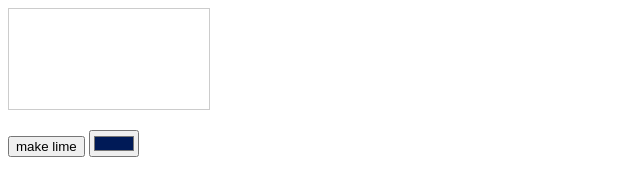
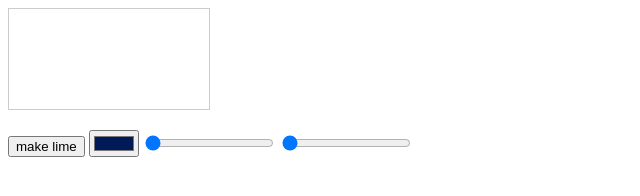
Before and after one commit to SyedBurhanAli/Inputs-and-Events, a plain HTML site: page index.html in a window 1280 px wide. Shown: the whole page, without its empty margins (0-640 px from the left). Drawn offline with Linux system fonts and the light colour scheme.

Commit message:
dosquarre() second square dependent on the first

```diff
--- a/JS/main.js
+++ b/JS/main.js
@@ -13,3 +13,35 @@ function docolor() {
   var color = colorinput.value;
   dd2.style.backgroundColor = color;
 }
+
+function dosquare() {
+  //Get the canvas element
+  var dd3 = document.getElementById("d1"); //d1 is reference to canvas element
+
+  //Get the slider element, then its value.
+  var sizeinput = document.getElementById("sldr"); //sldr is ID for slider element
+  var size = sizeinput.value; //value of the slider element and store it in the variable size.
+
+  //Canvas Cotext
+  var ctx = dd3.getContext("2d");
+  ctx.clearRect(10, 10, dd3.width, dd3.height); //Important to put it above the fillStle and fillRect, the code won't work otherwise.
+  ctx.fillStyle = "yellow";
+  ctx.fillRect(10, 10, size, size);
+}
+
+function dosquarre() {
+  //Get the slider element, then its value.
+  var sliderinput2 = document.getElementById("sldrr");
+  var len = sliderinput2.value;
+
+  //Get the canvas element and context
+  var canvas = document.getElementById("d1");
+  var context = canvas.getContext("2d");
+
+  /* Use the context.fillStyle and context.fillRect methods. Try making the position of the second square dependent on the first, such as specifying that the x-coordinate be the length plus a number, or the length times a factor. (Note that if you use the ‘+’ operator with variables JavaScript has decided are strings (words or text), you need to use parseInt to convert the string to an integer.) */
+  context.clearRect(0, 0, canvas.width, canvas.height);
+  context.fillStyle = "yellow";
+  context.fillRect(10, 10, len, len);
+  context.fillRect(parseInt(len) + 20, 10, len, len);
+  context.fillRect(len * 3, 10, len, len);
+}
--- a/index.html
+++ b/index.html
@@ -13,6 +13,24 @@
       <input type="button" value="make lime" onclick="dolime()" />
 
       <input type="color" value="#001A57" onchange="docolor()" id="clr" />
+
+      <input
+        type="range"
+        min="10"
+        max="100"
+        value="10"
+        id="sldr"
+        oninput="dosquare()"
+      />
+
+      <input
+        type="range"
+        min="10"
+        max="100"
+        value="10"
+        id="sldrr"
+        oninput="dosquarre()"
+      />
     </p>
 
     <p>
```
